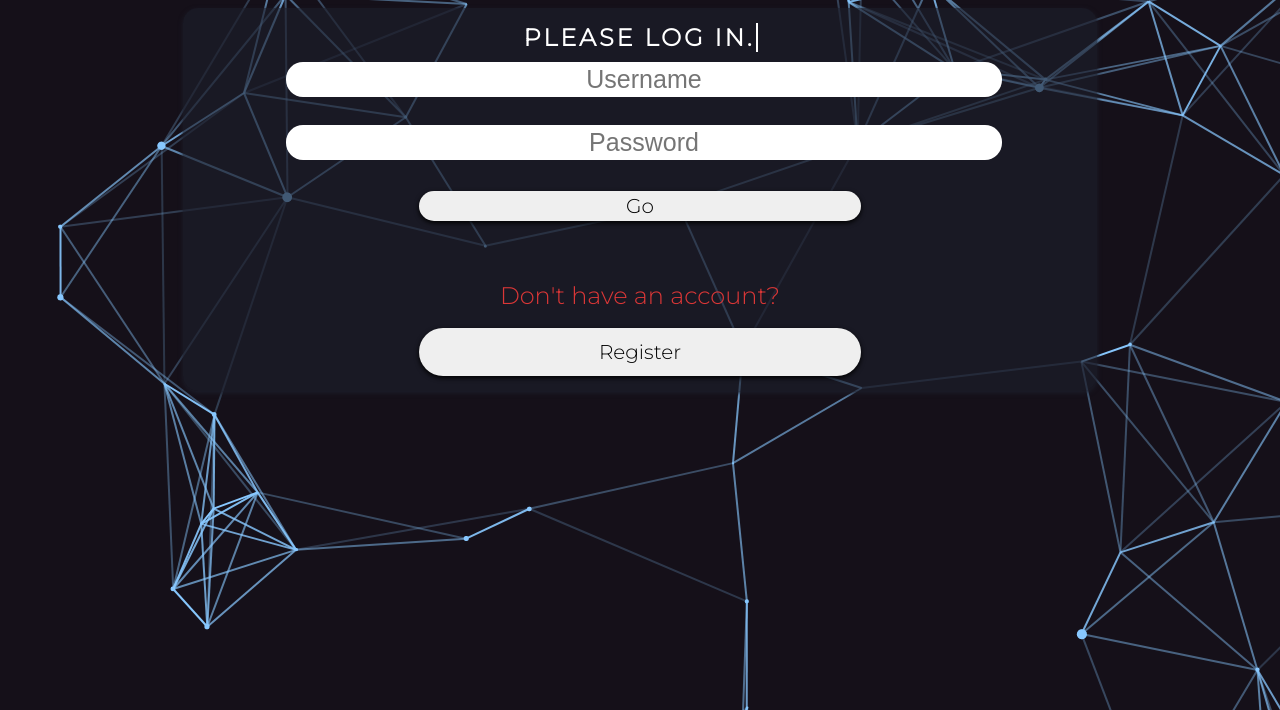
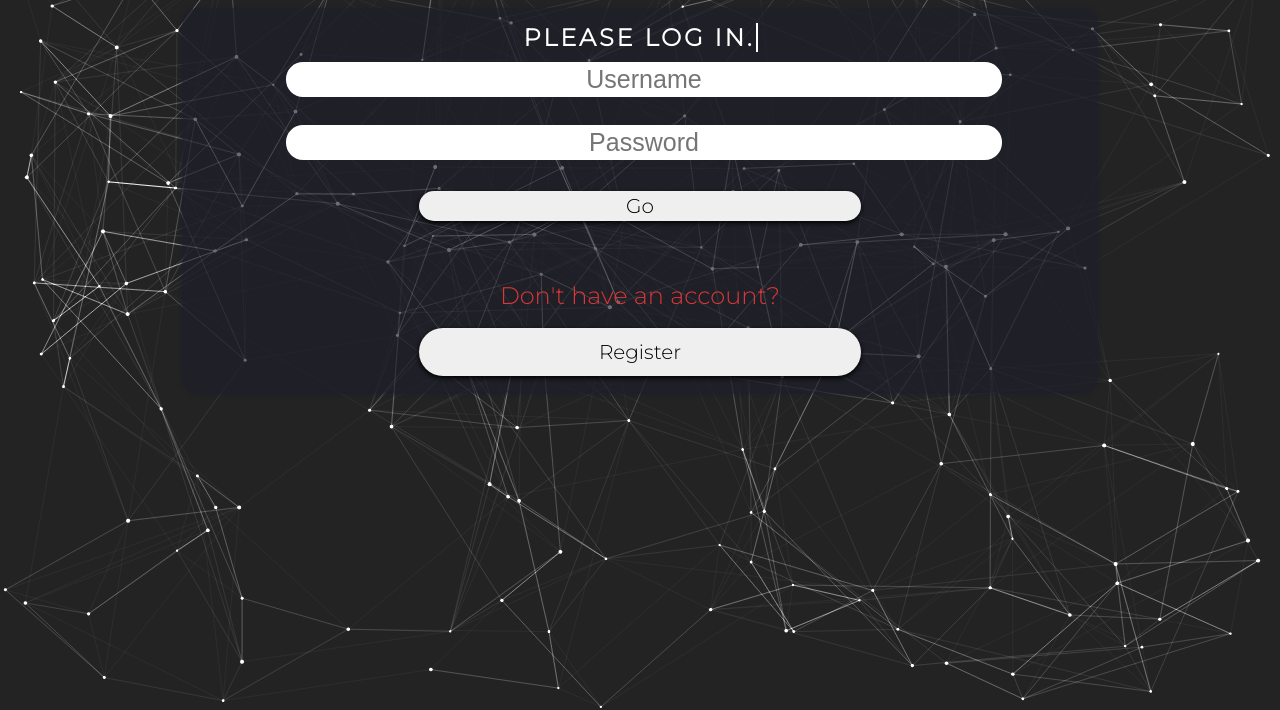
Before and after one commit to J-Compsci/contact-master-front-end, a plain HTML site: page index.html in a window 1280 px wide. Shown: the part 90-800 px from the top of the page. Drawn offline with Linux system fonts and the light colour scheme; a web font is replaced by a local one.

Commit message:
Adding Password dt feature and Dynamic Background

```diff
--- a/css/styles.css
+++ b/css/styles.css
@@ -1,11 +1,20 @@
-body
-{
-    background: rgb(0,0,0);
-    background-image: url("../images/cool-background.png");
+
+body{
+    background: #232323;
     background-repeat: none;
     overflow: hidden;
     /*font-family: 'IBM Plex Sans KR', sans-serif;
     font-size: 0.65em;*/
+}
+canvas {
+  background: #232323;
+  width: 100%;
+  height: 100%;
+  display: block;
+  position: fixed;
+  top: 0;
+  left: 0;
+  z-index: -9999;
 }
 
 h1, h2, h3, h4, h5, p, label, #userName{
@@ -241,11 +250,11 @@ input[type="text"]:focus, input[type="password"]:focus, input[type="email"]:focu
 }
 
 .wrap{
-  max-width: 60%;
+  max-width: 40%;
   margin: auto;
   padding: 0.75em;
   background: rgba(28, 30, 42, 0.9);
-  margin-top: 2em;
+  margin-top: 1em;
   border-radius: 25px;
   box-shadow: 0px 2px 5px rgb(28, 30, 42);
 }
@@ -255,9 +264,8 @@ input[type="text"]:focus, input[type="password"]:focus, input[type="email"]:focu
   margin-bottom: 0.5em;
 }
 
-form input[type="text"], form input[type="email"]{
+form input[type="text"], form input[type="email"], input[type="password"]{
   width: 80%;
-  margin: 5px auto auto auto;
   font-size: 20px;
 }
 
--- a/index.html
+++ b/index.html
@@ -16,7 +16,7 @@
 	</head>
 	<body>
 	<h1 id="title">Contact <span id="step">Manager</span></h1>
-
+	<canvas id="canvas"></canvas>
 	<!--Login interface//typewriter effect on inner-title-->
 		<div class="typewriter" id="loginDiv">
 			<span id="inner-title">PLEASE LOG IN.</span>
@@ -49,7 +49,7 @@
 								<span id="emailResult" class="loginResult"></span>
 
 							<!--Phone Number-->
-							<input type="text" placeholder="Phone Number" name="phoneN">
+							<input type="text" placeholder="Phone Number(optional)" name="phoneN">
 								<span id="phoneResult" class="loginResult"></span>
 
 							<!--Username-->
@@ -57,11 +57,11 @@
 								<span id="usernameResult" class="loginResult"></span>
 
 							<!--Password-->
-							<input type="text" placeholder="Password" name="pass">
+							<input type="password" placeholder="Password" name="pass">
 								<span id="passResult" class="loginResult"></span>
 
 							<!--Password Confirmation-->
-							<input type="text" placeholder="Re-enter Password" name="passCon">
+							<input type="password" placeholder="Re-enter Password" name="passCon">
 								<span id="passConResult" class="loginResult"></span>
 							<input type="submit" value="Register">
 						</form>
--- a/js/code.js
+++ b/js/code.js
@@ -255,8 +255,9 @@ function validate(event){
     		return false;
 
 	//Password Field minimum
-	} else if(newForm.pass.value.length < 4){
-		document.getElementById("passResult").innerHTML = "Your Password must be at least 4 characters";
+	//Password Value needs a minimum of 7 digits
+	} else if(newForm.pass.value.length < 7){
+		document.getElementById("passResult").innerHTML = "Your Password must be at least 7 characters";
 		newForm.pass.focus();
 		return false;
 
@@ -315,4 +316,111 @@ if(newForm){
 }
 
 
-//---------------------------------------------
+
+
+// Dynamic Background---------------------------------------------
+
+
+var canvas = document.getElementById("canvas"),
+    ctx = canvas.getContext('2d');
+
+canvas.width = window.innerWidth;
+canvas.height = window.innerHeight;
+
+var stars = [], // Array that contains the stars
+    FPS = 240, // Frames per second
+    x = 200, // Number of stars
+    mouse = {
+      x: 0,
+      y: 0
+    };  // mouse location
+
+// Push stars to array
+
+for (var i = 0; i < x; i++) {
+  stars.push({
+    x: Math.random() * canvas.width,
+    y: Math.random() * canvas.height,
+    radius: Math.random() * 1 + 1,
+    vx: Math.floor(Math.random() * 50) - 25,
+    vy: Math.floor(Math.random() * 50) - 25
+  });
+}
+
+// Draw the scene
+
+function draw() {
+  ctx.clearRect(0,0,canvas.width,canvas.height);
+
+  ctx.globalCompositeOperation = "lighter";
+
+  for (var i = 0, x = stars.length; i < x; i++) {
+    var s = stars[i];
+
+    ctx.fillStyle = "#fff";
+    ctx.beginPath();
+    ctx.arc(s.x, s.y, s.radius, 0, 2 * Math.PI);
+    ctx.fill();
+    ctx.fillStyle = 'black';
+    ctx.stroke();
+  }
+
+  ctx.beginPath();
+  for (var i = 0, x = stars.length; i < x; i++) {
+    var starI = stars[i];
+    ctx.moveTo(starI.x,starI.y);
+    if(distance(mouse, starI) < 150) ctx.lineTo(mouse.x, mouse.y);
+    for (var j = 0, x = stars.length; j < x; j++) {
+      var starII = stars[j];
+      if(distance(starI, starII) < 150) {
+        //ctx.globalAlpha = (1 / 150 * distance(starI, starII).toFixed(1));
+        ctx.lineTo(starII.x,starII.y);
+      }
+    }
+  }
+  ctx.lineWidth = 0.05;
+  ctx.strokeStyle = 'white';
+  ctx.stroke();
+}
+
+function distance( point1, point2 ){
+  var xs = 0;
+  var ys = 0;
+
+  xs = point2.x - point1.x;
+  xs = xs * xs;
+
+  ys = point2.y - point1.y;
+  ys = ys * ys;
+
+  return Math.sqrt( xs + ys );
+}
+
+// Update star locations
+
+function update() {
+  for (var i = 0, x = stars.length; i < x; i++) {
+    var s = stars[i];
+
+    s.x += s.vx / FPS;
+    s.y += s.vy / FPS;
+
+    if (s.x < 0 || s.x > canvas.width) s.vx = -s.vx;
+    if (s.y < 0 || s.y > canvas.height) s.vy = -s.vy;
+  }
+}
+
+canvas.addEventListener('mousemove', function(e){
+  mouse.x = e.clientX;
+  mouse.y = e.clientY;
+});
+
+// Update and draw
+
+function tick() {
+  draw();
+  update();
+  requestAnimationFrame(tick);
+}
+
+tick();
```
Also changed, not shown: user.html (+0 -1 lines), 1 other file.
